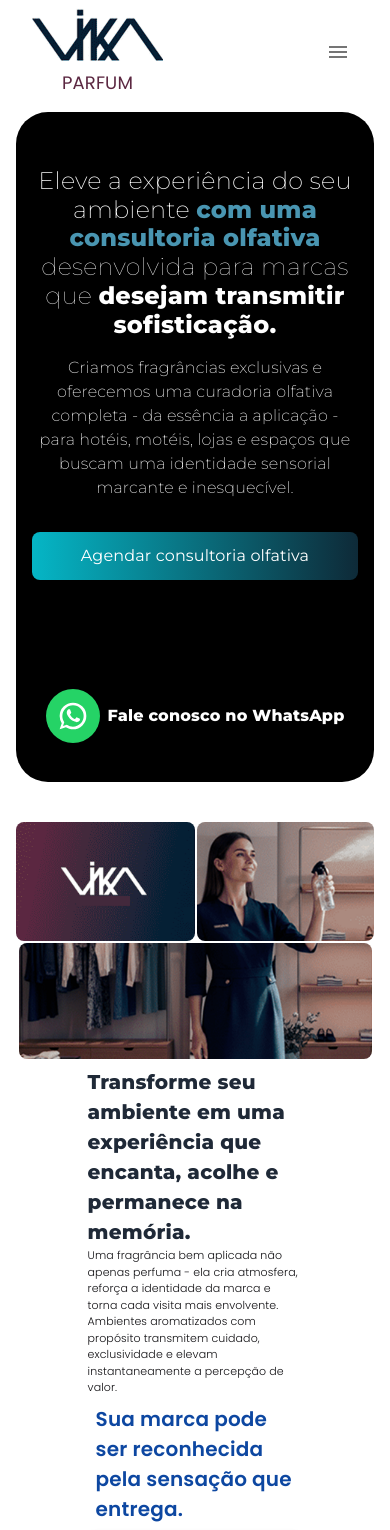
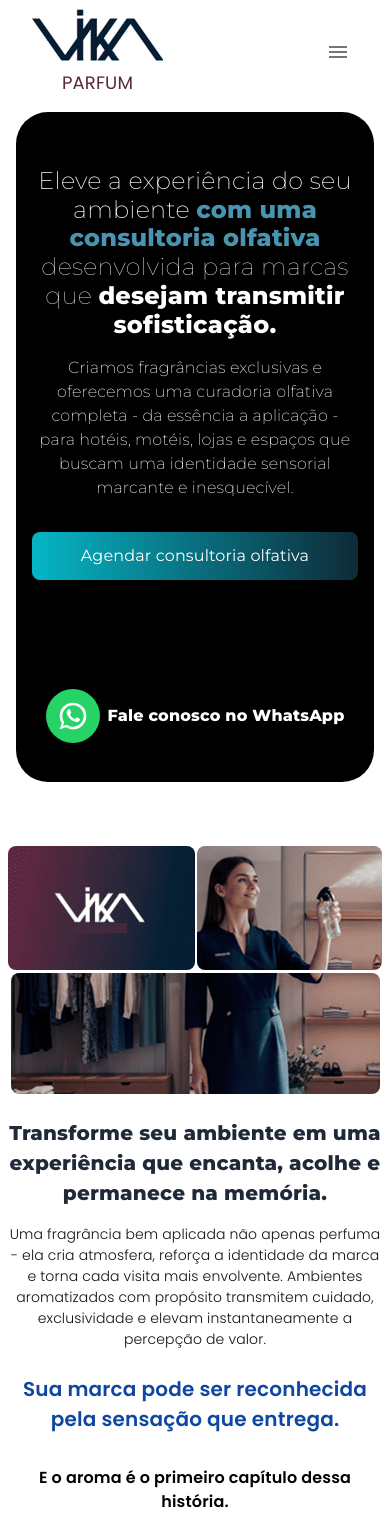
Before and after one commit to angelorubin/landing-page-vika, a Next.js app: page / in a window 390 px wide. Shown: the top 1530 px of the page. Built offline with nearby package versions, Linux system fonts and the light colour scheme.

Commit message:
Ajustando responsividade

```diff
--- a/src/components/Benefits.tsx
+++ b/src/components/Benefits.tsx
@@ -1,8 +1,8 @@
-'use client'
+"use client";
 
 import { Typography, Box, Button } from '@mui/material'
 import { blue } from '@mui/material/colors'
-import { inter, montserrat } from '@/fonts/fonts'
+import { inter, montserrat, poppins } from '@/fonts/fonts'
 
 const Benefits = () => {
   return (
@@ -11,9 +11,10 @@ const Benefits = () => {
       flexDirection: { xs: "column", md: "row" },
       justifyContent: "center",
       alignItems: "center",
-      m: 1,
+      mt: "2rem",
+      mb: "2rem",
       p: 1,
-      gap: 1
+      gap: 3
     }}>
       <Box
         sx={{
@@ -55,14 +56,14 @@ const Benefits = () => {
 
       <Box sx={{
         display: "flex",
-        flex: 1,
+        flex: { xs: 1, sm: 1, md: 1 },
         flexDirection: "column",
-        width: "60%",
+        gap: 2,
+        width: { xs: "100%", sm: "100%", md: "60%" }
       }}>
         <Box sx={{
           display: "flex",
-          alignItems: "center",
-          justifyContent: "flex-start"
+          textAlign: { xs: "center", sm: "center", md: "left" }
         }}>
           <Typography sx={{
             fontWeight: "bold",
@@ -77,11 +78,11 @@ const Benefits = () => {
           display: "flex",
           alignItems: "center",
           justifyContent: "center",
-          minHeight: "100px"
+          textAlign: { xs: "center", sm: "center", md: "left" }
         }}>
           <Typography sx={{
             fontWeight: 300,
-            fontSize: "11px",
+            fontSize: "14px",
             fontFamily: inter.style.fontFamily,
             color: "#121114"
           }}>
@@ -94,9 +95,9 @@ const Benefits = () => {
 
         <Box sx={{
           display: "flex",
-          alignItems: "flex-start",
-          justifyContent: "flex-start",
-          minHeight: "100px"
+          alignItems: "center",
+          justifyContent: { xs: "center", md: "flex-start" },
+          textAlign: { xs: "center", sm: "left", md: "left" }
         }}>
           <Typography sx={{
             p: 1,
@@ -112,7 +113,24 @@ const Benefits = () => {
         <Box sx={{
           display: "flex",
           alignItems: "center",
-          justifyContent: "flex-start"
+          justifyContent: { xs: "center", md: "flex-start" },
+          textAlign: { xs: "center", sm: "center", md: "left" }
+        }}>
+          <Typography sx={{
+            p: 1,
+            fontWeight: 600,
+            fontSize: { xs: "1rem", md: "1rem" },
+            fontFamily: poppins.style.fontFamily,
+            color: "#000"
+          }}>
+            E o aroma é o primeiro capítulo dessa história.
+          </Typography>
+        </Box>
+
+        <Box sx={{
+          display: "flex",
+          alignItems: "center",
+          justifyContent: { xs: "center", md: "flex-start" }
         }}>
           <Button
             variant="contained"
```
Also changed, not shown: 1 other file (tests, documents, lock files or other folders).
